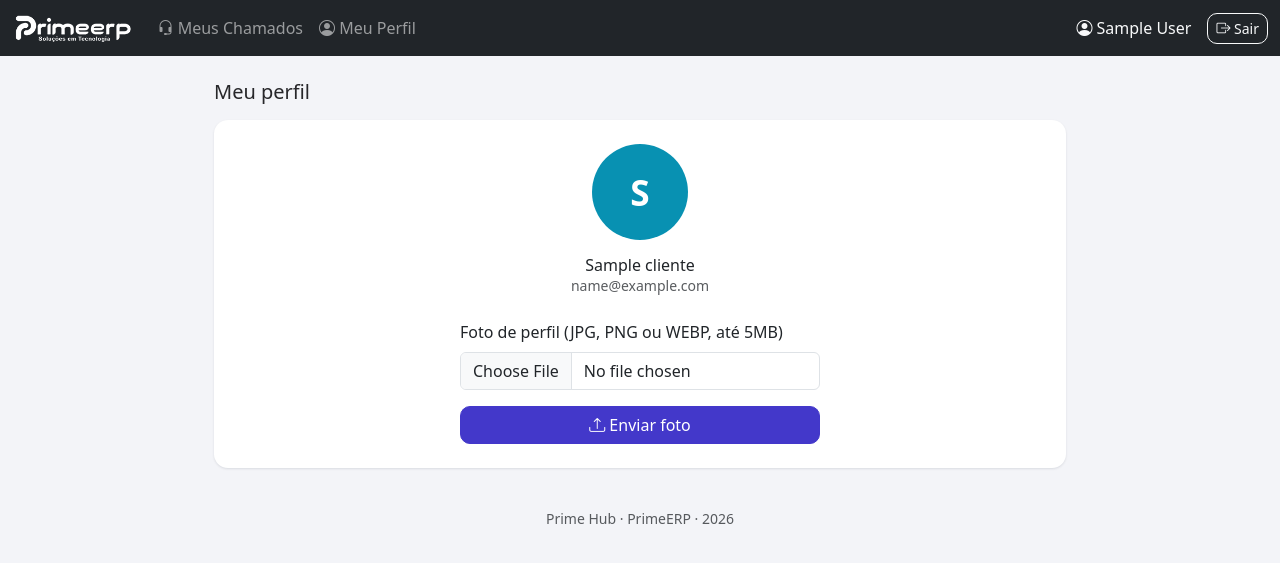
After one commit to DrMetzger/Primeerp, a PHP site: page /portal/perfil.php in a window 1280 px wide. The commit adds this page. Shown: the top 563 px of the page. Run offline with PHP 8.4, Linux system fonts and the light colour scheme; the visitor is signed in with stand-in values (Sample User, id 1); tables that the repository leaves empty hold one stand-in row (values such as "Sample post"); some libraries are stand-ins or nearby versions.

Commit message:
Adiciona foto de perfil do cliente e chat de chamados estilo WhatsApp
Kleber pediu: (1) o cliente conseguir colocar uma foto de perfil, e (2) as
respostas de chamado parecerem um chat (estilo WhatsApp) -- cliente sempre
à esquerda, equipe (nós) sempre à direita, com bolhas em vez da lista
antiga de comentários.

- Nova coluna clientes.foto_perfil (migração idempotente, corrigida depois
  de um erro de sintaxe local: COMMENT precisa vir ANTES de AFTER na
  definição da coluna, não depois).
- Novo portal/perfil.php: cliente logado no portal envia/troca a própria
  foto (JPG/PNG/WEBP, até 5MB, tipo real validado via mime_content_type,
  não só a extensão). Foto salva em assets/avatars/ (fora de uploads/, que
  é bloqueado por .htaccess) porque precisa ser exibida como <img> normal;
  pasta nova tem seu próprio .htaccess bloqueando qualquer execução de
  script, só serve arquivo estático.
- helpers.php: nova função avatar_html() -- mostra a foto quando o cliente
  tiver enviado uma, senão cai no círculo com a inicial (usado sempre para
  a equipe, que não tem foto).
- cliente.php (visão da equipe): respostas em chat.thread com bolhas --
  cliente à esquerda, equipe à direita, com a foto do cliente quando
  disponível.
- portal/chamado.php: mesma ideia mas espelhada (mensagem do próprio
  cliente à direita, equipe à esquerda) -- convenção normal de chat, cada
  um vê as próprias mensagens do seu lado.
- Testado localmente de ponta a ponta: upload de foto real, exibição
  correta nos dois lados (direita no portal do cliente, esquerda na visão
  da equipe), sem erros/warnings de PHP.

```diff
--- a/assets/css/style.css
+++ b/assets/css/style.css
@@ -167,14 +167,84 @@ body {
 .avatar-circle.equipe { background-color: var(--ph-primary); }
 .avatar-circle.cliente { background-color: var(--ph-accent); }
 
-.resposta-item {
-    display: flex;
-    gap: .65rem;
-    padding: .6rem 0;
+.avatar-circle.avatar-foto {
+    object-fit: cover;
+    border: 2px solid #fff;
+    box-shadow: 0 0 0 1px rgba(0,0,0,.06);
 }
 
-.resposta-item + .resposta-item {
-    border-top: 1px dashed #ececf1;
+.perfil-avatar .avatar-circle {
+    width: 96px;
+    height: 96px;
+    font-size: 2.2rem;
+}
+
+/* ---- Chat de chamados (estilo WhatsApp) ---- */
+.chat-thread {
+    display: flex;
+    flex-direction: column;
+    gap: .5rem;
+    padding: .75rem 0;
+    max-height: 480px;
+    overflow-y: auto;
+}
+
+.chat-linha {
+    display: flex;
+    align-items: flex-end;
+    gap: .5rem;
+    max-width: 100%;
+}
+
+.chat-linha.chat-direita {
+    flex-direction: row-reverse;
+    margin-left: auto;
+}
+
+.chat-linha.chat-esquerda {
+    margin-right: auto;
+}
+
+.chat-bolha {
+    max-width: min(75%, 520px);
+    padding: .55rem .85rem;
+    border-radius: 16px;
+    position: relative;
+    word-wrap: break-word;
+}
+
+.chat-esquerda .chat-bolha {
+    background-color: #f0f0f3;
+    color: #27272a;
+    border-bottom-left-radius: 4px;
+}
+
+.chat-direita .chat-bolha {
+    background-color: var(--ph-primary);
+    color: #fff;
+    border-bottom-right-radius: 4px;
+}
+
+.chat-bolha .chat-autor {
+    font-size: .72rem;
+    font-weight: 700;
+    opacity: .75;
+    display: block;
+    margin-bottom: .1rem;
+}
+
+.chat-direita .chat-bolha .chat-autor { color: #e0e7ff; }
+
+.chat-bolha .chat-hora {
+    font-size: .68rem;
+    opacity: .65;
+    display: block;
+    margin-top: .25rem;
+    text-align: right;
+}
+
+@media (max-width: 576px) {
+    .chat-bolha { max-width: 85%; }
 }
 
 /* Grupo de filtro por status (pills clicáveis) -- cada status tem sua própria
--- /dev/null
+++ b/portal/perfil.php
@@ -0,0 +1,92 @@
+<?php
+
+/**
+ * Perfil do cliente no portal: hoje só permite enviar/trocar a foto usada
+ * como avatar nos chamados (chat estilo WhatsApp). Guardada fora de
+ * uploads/ (que é bloqueado por .htaccess) porque a foto precisa ser
+ * exibida como <img> normal pra equipe e pro próprio cliente.
+ */
+
+require_once __DIR__ . '/../bootstrap.php';
+
+use AdminPrime\ClienteAuth;
+use AdminPrime\Database;
+
+ClienteAuth::requireLogin();
+
+$pdo = Database::connection();
+$clienteId = ClienteAuth::clienteId();
+
+$stmt = $pdo->prepare('SELECT * FROM clientes WHERE id = ?');
+$stmt->execute([$clienteId]);
+$cliente = $stmt->fetch();
+
+if ($_SERVER['REQUEST_METHOD'] === 'POST' && ($_POST['acao'] ?? '') === 'atualizar_foto') {
+    csrf_verify();
+
+    if (!isset($_FILES['foto']) || $_FILES['foto']['error'] === UPLOAD_ERR_NO_FILE) {
+        flash_set('erro', 'Selecione uma imagem.');
+    } else {
+        $arquivo = $_FILES['foto'];
+        $tiposPermitidos = ['image/jpeg' => 'jpg', 'image/png' => 'png', 'image/webp' => 'webp'];
+
+        if ($arquivo['error'] !== UPLOAD_ERR_OK) {
+            flash_set('erro', 'Falha no upload da imagem.');
+        } elseif ($arquivo['size'] > 5 * 1024 * 1024) {
+            flash_set('erro', 'Imagem maior que o limite permitido (5MB).');
+        } else {
+            $mime = mime_content_type($arquivo['tmp_name']);
+            if (!isset($tiposPermitidos[$mime])) {
+                flash_set('erro', 'Formato não suportado. Envie uma imagem JPG, PNG ou WEBP.');
+            } else {
+                $dirAvatares = __DIR__ . '/../assets/avatars';
+                if (!is_dir($dirAvatares)) {
+                    mkdir($dirAvatares, 0755, true);
+                }
+                // Remove foto antiga desse cliente (pode ter extensão diferente da nova).
+                foreach (glob($dirAvatares . '/cliente_' . $clienteId . '.*') as $antigo) {
+                    @unlink($antigo);
+                }
+                $nomeArquivo = 'cliente_' . $clienteId . '.' . $tiposPermitidos[$mime];
+                if (move_uploaded_file($arquivo['tmp_name'], $dirAvatares . '/' . $nomeArquivo)) {
+                    $pdo->prepare('UPDATE clientes SET foto_perfil = ? WHERE id = ?')
+                        ->execute(['assets/avatars/' . $nomeArquivo, $clienteId]);
+                    flash_set('sucesso', 'Foto de perfil atualizada.');
+                } else {
+                    flash_set('erro', 'Não foi possível salvar a imagem no servidor.');
+                }
+            }
+        }
+    }
+
+    header('Location: ' . url('portal/perfil.php'));
+    exit;
+}
+
+$tituloPagina = 'Meu perfil';
+require __DIR__ . '/../templates/portal_header.php';
+?>
+
+<h5 class="mb-3">Meu perfil</h5>
+
+<div class="card card-stat">
+    <div class="card-body text-center py-4">
+        <div class="perfil-avatar d-inline-block"><?= avatar_html($cliente['nome'], $cliente['foto_perfil'] ?? null, 'cliente') ?></div>
+        <div class="mt-3">
+            <h6 class="mb-0"><?= e($cliente['nome']) ?></h6>
+            <p class="text-muted small mb-0"><?= e($cliente['contato_email'] ?? '') ?></p>
+        </div>
+
+        <form method="post" enctype="multipart/form-data" class="mt-4 mx-auto" style="max-width: 360px;">
+            <?= csrf_field() ?>
+            <input type="hidden" name="acao" value="atualizar_foto">
+            <div class="mb-3 text-start">
+                <label class="form-label">Foto de perfil (JPG, PNG ou WEBP, até 5MB)</label>
+                <input type="file" name="foto" class="form-control" accept="image/jpeg,image/png,image/webp" required>
+            </div>
+            <button type="submit" class="btn btn-dark w-100"><i class="bi bi-upload"></i> Enviar foto</button>
+        </form>
+    </div>
+</div>
+
+<?php require __DIR__ . '/../templates/portal_footer.php'; ?>
--- a/src/Migrations.php
+++ b/src/Migrations.php
@@ -118,6 +118,7 @@ class Migrations
 
         $pdo->exec("ALTER TABLE clientes ADD COLUMN IF NOT EXISTS senha_hash VARCHAR(255) NULL AFTER contato_telefone");
         $pdo->exec("ALTER TABLE clientes ADD COLUMN IF NOT EXISTS portal_ativo TINYINT(1) NOT NULL DEFAULT 0 AFTER senha_hash");
+        $pdo->exec("ALTER TABLE clientes ADD COLUMN IF NOT EXISTS foto_perfil VARCHAR(255) NULL COMMENT 'Caminho da foto de perfil enviada pelo cliente, relativo à raiz do projeto' AFTER portal_ativo");
 
         $pdo->exec("
             CREATE TABLE IF NOT EXISTS cliente_senha_tokens (
--- a/src/helpers.php
+++ b/src/helpers.php
@@ -63,6 +63,21 @@ function flash_get(string $key): ?string
     return null;
 }
 
+/**
+ * Avatar circular usado nas respostas de chamados: mostra a foto de perfil
+ * do cliente quando ele tiver enviado uma (via portal/perfil.php); cai para
+ * um círculo com a inicial do nome quando não houver foto (também usado
+ * sempre para respostas da equipe, que não têm foto de perfil).
+ */
+function avatar_html(string $nome, ?string $caminhoFoto, string $classeTipo): string
+{
+    if ($caminhoFoto) {
+        return '<img src="' . e(asset_url($caminhoFoto)) . '" class="avatar-circle avatar-foto ' . e($classeTipo) . '" alt="' . e($nome) . '">';
+    }
+    $inicial = $nome !== '' ? mb_strtoupper(mb_substr($nome, 0, 1)) : '?';
+    return '<span class="avatar-circle ' . e($classeTipo) . '">' . e($inicial) . '</span>';
+}
+
 function formatar_data(?string $data): string
 {
     if (!$data) {
--- a/templates/portal_header.php
+++ b/templates/portal_header.php
@@ -23,6 +23,7 @@ use AdminPrime\ClienteAuth;
     <div class="collapse navbar-collapse">
       <ul class="navbar-nav me-auto">
         <li class="nav-item"><a class="nav-link" href="<?= url('portal/chamados.php') ?>"><i class="bi bi-headset"></i> Meus Chamados</a></li>
+        <li class="nav-item"><a class="nav-link" href="<?= url('portal/perfil.php') ?>"><i class="bi bi-person-circle"></i> Meu Perfil</a></li>
       </ul>
       <span class="navbar-text text-light me-3">
         <i class="bi bi-person-circle"></i> <?= e(ClienteAuth::clienteNome()) ?>
```
Also changed, not shown: cliente.php (+11 -11 lines), portal/chamado.php (+18 -9 lines), assets/avatars/.htaccess (added).
